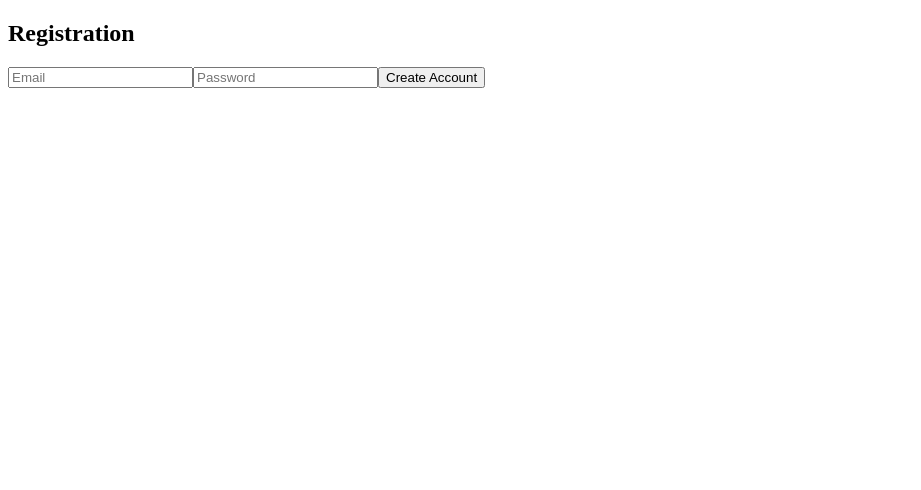
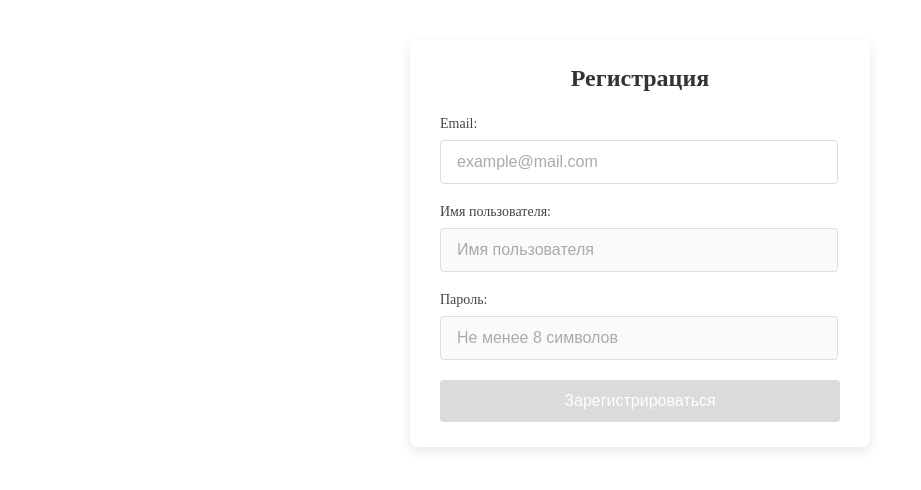
Before and after one commit to rekujin/MelodEX, a React (Vite) app: page /register in a window 1280 px wide. Shown: the top 490 px of the page, without its empty margins (0-921 px from the left). Built offline with nearby package versions, Linux system fonts and the light colour scheme.

Commit message:
Extended registration

```diff
--- /dev/null
+++ b/src/pages/Register.css
@@ -0,0 +1,102 @@
+/* Основные стили для контейнера формы авторизации */
+.auth-container {
+  max-width: 400px;
+  margin: 40px auto;
+  padding: 25px 30px;
+  background-color: #ffffff;
+  border-radius: 8px;
+  box-shadow: 0 4px 12px rgba(0, 0, 0, 0.1);
+}
+
+.auth-container h2 {
+  margin-top: 0;
+  margin-bottom: 24px;
+  font-size: 24px;
+  color: #333;
+  text-align: center;
+}
+
+/* Стили для группы формы */
+.form-group {
+  margin-bottom: 20px;
+}
+
+.form-group label {
+  display: block;
+  margin-bottom: 8px;
+  font-size: 14px;
+  font-weight: 500;
+  color: #444;
+}
+
+.form-group input {
+  width: calc(100% - 2px);
+  padding: 12px 16px;
+  box-sizing: border-box;
+  border: 1px solid #ddd;
+  border-radius: 4px;
+  font-size: 16px;
+  transition: border-color 0.2s, box-shadow 0.2s;
+}
+
+.form-group input:focus {
+  outline: none;
+  border-color: #4a90e2;
+  box-shadow: 0 0 0 2px rgba(74, 144, 226, 0.2);
+}
+
+.form-group input::placeholder {
+  color: #aaa;
+}
+
+/* Стили для валидации */
+.input-error {
+  border-color: #e74c3c !important;
+  background-color: rgba(231, 76, 60, 0.03);
+}
+
+/* Стили для кнопки отправки */
+.submit-btn {
+  width: 100%;
+  padding: 12px 16px;
+  background-color: #4a90e2;
+  color: white;
+  border: none;
+  border-radius: 4px;
+  font-size: 16px;
+  font-weight: 500;
+  cursor: pointer;
+  transition: background-color 0.2s;
+  display: block;
+  margin: 0 auto;
+}
+
+.submit-btn:hover {
+  background-color: #3a80d2;
+}
+
+.submit-btn:disabled {
+  background-color: #cccccc;
+  cursor: not-allowed;
+  opacity: 0.7;
+}
+
+/* Стили для сообщений */
+.message {
+  padding: 12px 16px;
+  margin-bottom: 20px;
+  border-radius: 4px;
+  font-size: 14px;
+}
+
+.message.error {
+  background-color: #fdeaea;
+  color: #c0392b;
+  border-left: 4px solid #e74c3c;
+}
+
+.message.success {
+  background-color: #e6f7ee;
+  color: #27ae60;
+  border-left: 4px solid #2ecc71;
+}
--- a/src/pages/Register.jsx
+++ b/src/pages/Register.jsx
@@ -1,87 +1,182 @@
 import React, { useState } from 'react'
+import './Register.css'
 import supabase from "../helper/supabaseClient"
 
+const translateSupabaseError = (error) => {
+  if (!error?.message) return 'Произошла ошибка при регистрации'
+
+  const msg = error.message.toLowerCase()
+
+  if (msg.includes('user already registered') || msg.includes('user already exists'))
+    return 'Пользователь с таким email уже зарегистрирован'
+  if (msg.includes('invalid email'))
+    return 'Некорректный email'
+  if (msg.includes('password should be at least'))
+    return 'Пароль слишком короткий'
+  if (msg.includes('email rate limit'))
+    return 'Слишком много попыток. Попробуйте позже.'
+  if (msg.includes('unable to validate email address: invalid format'))
+    return 'Некорректный формат email.'
+  if (msg.includes('duplicate key value violates unique constraint "profiles_username_key"'))
+    return 'Имя пользователя уже занято.'
+  if (msg.includes('database error saving new user'))
+    return 'Имя пользователя уже занято.'
+
+  return error.message
+}
+
+const EMAIL_REGEX = /^[a-zA-Z0-9._%+-]+@[a-zA-Z0-9.-]+\.[a-zA-Z]{2,}$/
+const MIN_PASSWORD_LENGTH = 8
+const CYRILLIC_REGEX = /[а-яА-ЯёЁ]/
+const MIN_USERNAME_LENGTH = 3
+const USERNAME_REGEX = /^[a-zA-Z0-9_]+$/
+
+const FIELDS = {
+  email: {
+    label: 'Email',
+    type: 'email',
+    placeholder: 'example@mail.com',
+    validate: (val) => {
+      if (!val) return 'Введите email'
+      if (CYRILLIC_REGEX.test(val)) return 'Email не может содержать русские символы'
+      if (!EMAIL_REGEX.test(val)) return 'Некорректный формат email'
+      return null
+    }
+  },
+  username: {
+    label: 'Имя пользователя',
+    type: 'text',
+    placeholder: 'Имя пользователя',
+    validate: (val) => {
+      if (!val) return 'Введите имя пользователя'
+      if (val.length < MIN_USERNAME_LENGTH) return `Имя пользователя должно содержать минимум ${MIN_USERNAME_LENGTH} символа`
+      if (!USERNAME_REGEX.test(val)) return 'Имя пользователя не может содержать русские символы'
+      return null
+    }
+  },
+  password: {
+    label: 'Пароль',
+    type: 'password',
+    placeholder: 'Не менее 8 символов',
+    validate: (val) => {
+      if (!val) return 'Введите пароль'
+      if (CYRILLIC_REGEX.test(val)) return 'Пароль не может содержать русские символы'
+      if (val.length < MIN_PASSWORD_LENGTH) return `Пароль должен содержать ${MIN_PASSWORD_LENGTH} символов`
+      if (!/\d/.test(val)) return 'Пароль должен содержать хотя бы одну цифру'
+      if (!/[a-zA-Z]/.test(val)) return 'Добавьте хотя бы одну латинскую букву'
+      return null
+    }
+  }
+}
+
 function Register() {
-  const [email, setEmail] = useState("")
-  const [password, setPassword] = useState("")
-  const [message, setMessage] = useState("")
+  const [formData, setFormData] = useState({ email: '', username: '', password: '' })
+  const [touched, setTouched] = useState({ email: false, username: false, password: false })
+  const [message, setMessage] = useState({ text: '', type: '' })
   const [isLoading, setIsLoading] = useState(false)
 
-  const validatePassword = (pass) => {
-    if (pass.length < 6) return "Пароль должен содержать 6 символов"
-    if (!/\d/.test(pass)) return "Пароль должен содержать хотя бы одну цифру"
-    return null
+  const handleInputChange = (field, value) => {
+    if (field !== 'username' && CYRILLIC_REGEX.test(value)) return
+
+    setFormData(prev => ({ ...prev, [field]: value }))
+    if (touched[field]) {
+      const error = FIELDS[field].validate(value)
+      setMessage(error ? { text: error, type: 'error' } : { text: '', type: '' })
+    }
+  }
+
+  const handleBlur = (field) => {
+    setTouched(prev => ({ ...prev, [field]: true }))
+    const error = FIELDS[field].validate(formData[field])
+    setMessage(error ? { text: error, type: 'error' } : { text: '', type: '' })
   }
 
   const handleSubmit = async (e) => {
     e.preventDefault()
-    setMessage("")
+    setTouched({ email: true, username: true, password: true })
 
-    const passwordError = validatePassword(password)
-    if (passwordError) {
-      setMessage(passwordError)
-      return
+    for (const field of Object.keys(FIELDS)) {
+      const error = FIELDS[field].validate(formData[field])
+      if (error) {
+        setMessage({ text: error, type: 'error' })
+        return
+      }
     }
 
     setIsLoading(true)
-
     try {
-      const { error } = await supabase.auth.signUp({
-        email,
-        password,
+      const { error: signUpError, data } = await supabase.auth.signUp({
+        email: formData.email,
+        password: formData.password,
+        options: { data: { username: formData.username } }
       })
 
-      if (error) throw error
+      if (signUpError) throw signUpError
 
-      setMessage("Account created! Please check your email for confirmation.")
-      setEmail("")
-      setPassword("")
+      const { error: profileError } = await supabase
+        .from('profiles')
+        .update({ username: formData.username })
+        .eq('id', data.user.id)
+
+      if (profileError) throw profileError
+
+      setMessage({
+        text: 'Аккаунт создан! Проверьте почту для подтверждения.',
+        type: 'success'
+      })
+      setFormData({ email: '', username: '', password: '' })
+      setTouched({ email: false, username: false, password: false })
     } catch (error) {
-      let errorMessage = error.message
-      if (error.message.includes("password")) {
-        errorMessage = "Invalid password: " + error.message.split(" ").slice(3).join(" ")
-      }
-      setMessage(errorMessage)
+      setMessage({
+        text: translateSupabaseError(error) || 'Произошла ошибка при регистрации',
+        type: 'error'
+      })
     } finally {
       setIsLoading(false)
     }
   }
 
+  const emailError = FIELDS.email.validate(formData.email)
+
   return (
-    <div>
-      <h2>Registration</h2>
-
-      {message && (
-        <div style={{
-          color: message.startsWith("Account") ? "green" : "red",
-        }}>
-          {message}
-        </div>
+    <div className="auth-container">
+      <h2>Регистрация</h2>
+      {message.text && (
+        <div className={`message ${message.type}`}>{message.text}</div>
       )}
-
-      <form onSubmit={handleSubmit}>
-        <input
-          onChange={(e) => setEmail(e.target.value)}
-          value={email}
-          type="email"
-          placeholder="Email"
-          required
-        />
-
-        <input
-          onChange={(e) => setPassword(e.target.value)}
-          value={password}
-          type="password"
-          placeholder="Password"
-          required
-        />
-
+      <form onSubmit={handleSubmit} noValidate>
+        {Object.entries(FIELDS).map(([field, config]) => (
+          <div className="form-group" key={field}>
+            <label htmlFor={field}>{config.label}:</label>
+            <input
+              id={field}
+              type={config.type}
+              value={formData[field]}
+              onChange={(e) => handleInputChange(field, e.target.value)}
+              onBlur={() => handleBlur(field)}
+              placeholder={config.placeholder}
+              disabled={field !== 'email' && !!emailError}
+              className={
+                touched[field] &&
+                FIELDS[field].validate(formData[field]) &&
+                message.type !== 'success'
+                  ? 'input-error'
+                  : ''
+              }
+            />
+          </div>
+        ))}
         <button
           type="submit"
-          disabled={isLoading}
-          style={{ opacity: isLoading ? 0.7 : 1 }}
+          disabled={
+            isLoading ||
+            Object.keys(FIELDS).some(field =>
+              FIELDS[field].validate(formData[field])
+            )
+          }
+          className="submit-btn"
         >
-          {isLoading ? "Processing..." : "Create Account"}
+          {isLoading ? "Отправка..." : "Зарегистрироваться"}
         </button>
       </form>
     </div>
```
Also changed, not shown: 1 other file (tests, documents, lock files or other folders).
